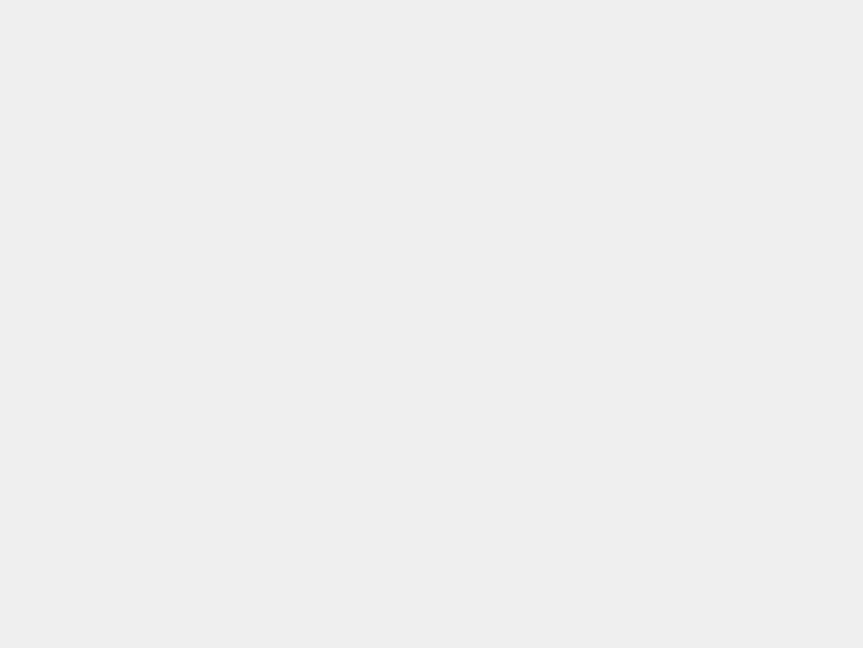
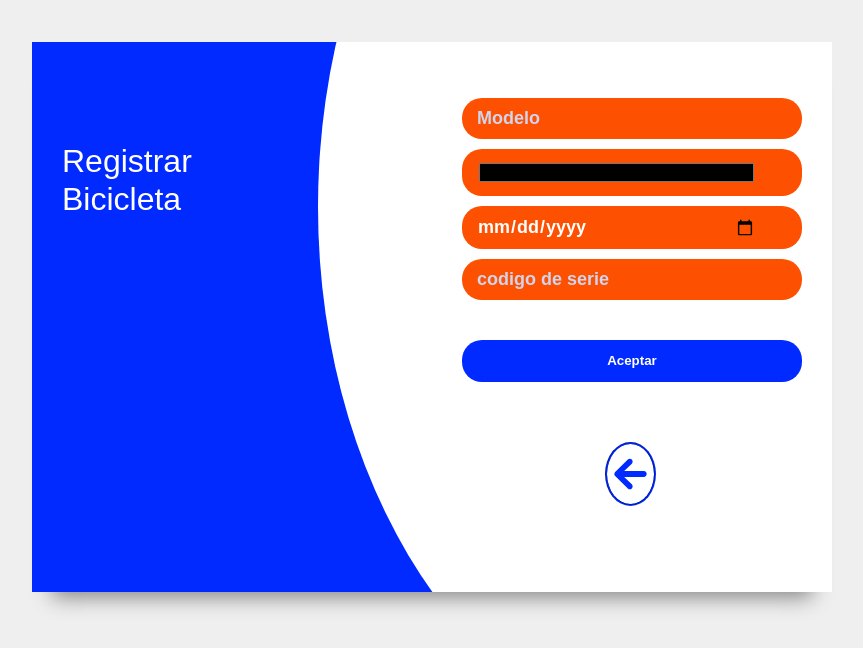
Before and after one commit to HectorLedezma/Proyecto_TI2_UCEN, a React (Create React App) app: page /sigbici in a window 1280 px wide. Before the commit this address had no page. Shown: the top 648 px of the page, without its empty margins (208-1071 px from the left). Built offline with nearby package versions, Linux system fonts and the light colour scheme; a web font is replaced by a local one.

Commit message:
registro bicis

```diff
--- a/src/Routes/index.jsx
+++ b/src/Routes/index.jsx
@@ -7,7 +7,7 @@ import UserProfile from '../pages/user';
 import CreaQR from '../pages/creaqr';
 import Recupera from '../pages/recover';
 import Recuperado from '../pages/recoverOK';
-
+import Sigbici from '../pages/sigbici';
 
 function Rutas(){
     return(
@@ -18,6 +18,7 @@ function Rutas(){
             <Route path='/qrCode' element={<CreaQR/>} />
             <Route path='/recover' element={<Recupera/>} />
             <Route path='/recoverOk' element={<Recuperado/>} />
+            <Route path='/sigbici' element={<Sigbici/>} />
         </Routes>
     )
 }
--- /dev/null
+++ b/src/pages/sigbici.jsx
@@ -0,0 +1,113 @@
+import React, { useRef } from "react";
+import { useNavigate} from "react-router-dom";
+import { IoMdArrowRoundBack } from "react-icons/io";
+
+const Sigbici = ({ onRegister }) => {
+    const model = useRef(null);
+    const color = useRef(null);
+    const año = useRef(null);
+    const serial = useRef(null);
+    const navigate = useNavigate();
+
+
+return (
+    <div id="page" className="site login-show">
+    <div className="container">
+        <div className="wrapper">
+        <div className="login">
+            <div className="content-heading">
+            <div className="y-style">
+                <div className="welcome">
+                    <h2 className="Titulo">
+                        Registrar <br/>
+                        Bicicleta
+                    </h2>
+                    <div className="logo"></div>
+                </div>
+            </div>
+            </div>
+            <div className="content-form">
+                <div className="y-style">
+                    <form action="">
+                        <div className="userInput">
+                            <div className="userInputContent">
+                                <div className="InputSide centrado">
+                        <input
+                            ref={model}
+                            className="userInputText"
+                            type="text"
+                            placeholder="Modelo"
+                        />
+                                </div>
+                            </div>
+                        </div>
+            <div className="userInput">
+                <div className="userInputContent">
+                    <div className="InputSide centrado">
+                        <input
+                            ref={color}
+                            className="userInputText"
+                            type="color"
+                            placeholder="Color"
+                        />
+                    </div>
+                </div>
+            </div>
+
+            <div className="userInput">
+                <div className="userInputContent">
+                    <div className="InputSide centrado">
+                        <input
+                            ref={año}
+                            className="userInputText"
+                            type="date"
+                            placeholder="Año"
+                        />
+                    </div>
+                </div>
+            </div>
+                    <div className="userInput">
+                        <div className="userInputContent">
+                            <div className="InputSide centrado">
+                        <input
+                            ref={serial}
+                            className="userInputText"
+                            type="text"
+                            placeholder="codigo de serie"
+                        />
+                            </div>
+                        </div>
+                    </div>
+                    <button
+                    onClick={(ev) => {
+                        ev.preventDefault();
+                      // Revisa los valores de los campos y realiza las acciones necesarias
+                        console.log("Formulario enviado");
+                    }}
+                    className="Guardar"
+                    type="submit"
+                    >
+                    Aceptar
+                    </button>
+                    <button
+                        onClick={
+                        ev=>{
+                        ev.preventDefault();
+                        navigate('/')
+                        }
+                        }
+                            onMouseOver={(e) => e.target.title = 'Volver'}
+                            id='BtnLogIn' className="GoBack centrado" type="sumbit">
+                            <IoMdArrowRoundBack size={60}/>
+                        </button>
+                </form>
+                </div>
+            </div>
+            </div>
+        </div>
+        </div>
+    </div>
+);
+};
+
+export default Sigbici;
```
